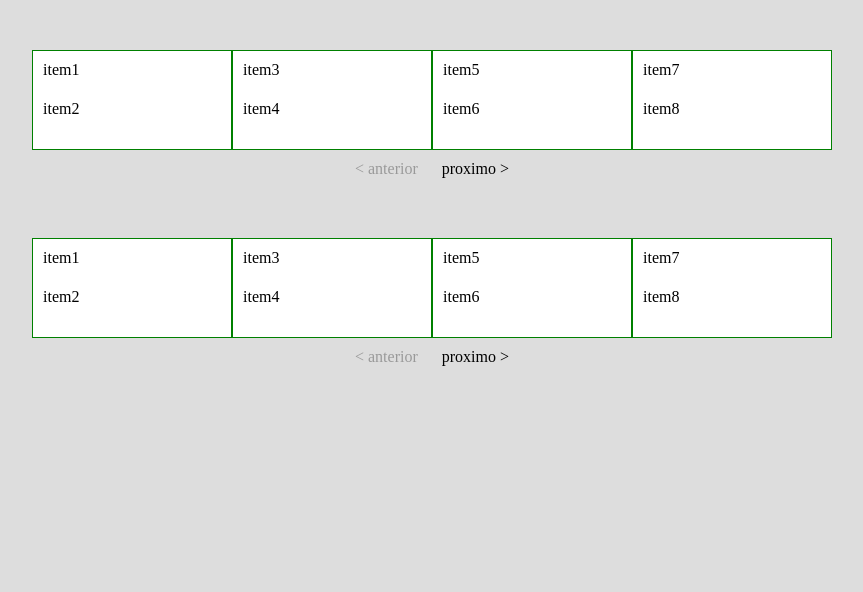
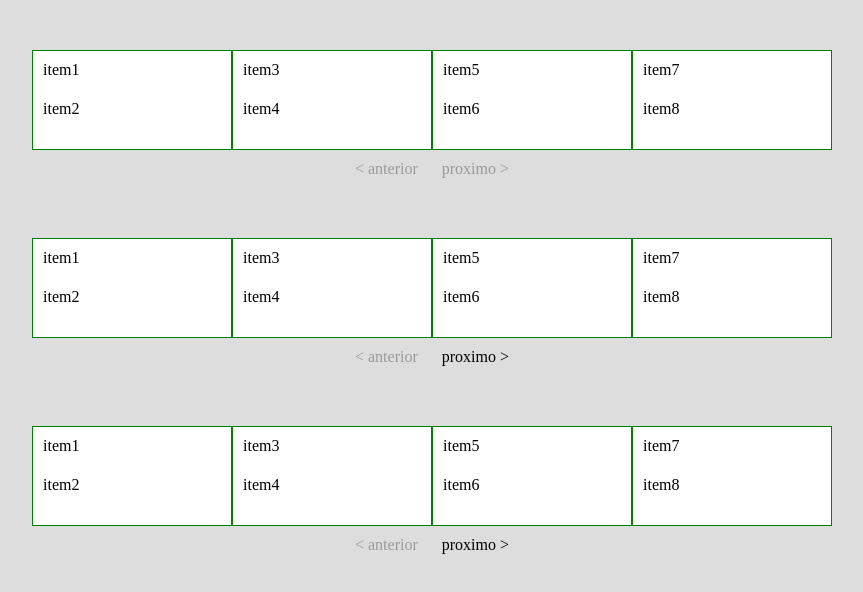
Before and after one commit to tomnunes/slider, a plain HTML site: page index.html in a window 1280 px wide. Shown: the whole page, without its empty margins (208-1071 px from the left). Drawn offline with nearby package versions, Linux system fonts and the light colour scheme.

Commit message:
fixed bug with more than one slide on same page

```diff
--- a/index.html
+++ b/index.html
@@ -94,6 +94,36 @@
       <div class="icon-arrow arrow-left sprite">< anterior</div>
       <div class="icon-arrow arrow-right sprite">proximo ></div>
     </div>
+
+    <div class="grid-slide">
+      <div class="canvas">
+        <div class="grid-trail">
+          <ul class="grid-item">
+            <li>item1</li>
+            <li>item2</li>
+          </ul>
+          <ul class="grid-item">
+            <li>item3</li>
+            <li>item4</li>
+          </ul>
+          <ul class="grid-item">
+            <li>item5</li>
+            <li>item6</li>
+          </ul>
+          <ul class="grid-item">
+            <li>item7</li>
+            <li>item8</li>
+          </ul>
+          <ul class="grid-item">
+            <li>item9</li>
+            <li>item10</li>
+          </ul>
+          </ul>
+        </div>
+      </div>
+      <div class="icon-arrow arrow-left sprite">< anterior</div>
+      <div class="icon-arrow arrow-right sprite">proximo ></div>
+    </div>
   </body>
   <script src="http://code.jquery.com/jquery-2.1.1.min.js"></script>
   <script src="js/slider.js"></script>
--- a/js/slider.js
+++ b/js/slider.js
@@ -1,34 +1,36 @@
 jQuery(document).ready(function(){
-  function showArrow(productsGrid, gridGeral) {
-      var marginLeft = parseInt(gridGeral.find(".grid-trail").css("margin-left"));
-      var widthLi = parseInt(gridGeral.find(".grid-trail .grid-item").eq(0).css("width"));
-      var quantityEls = productsGrid.size();
+  function showArrow() {
+    jQuery(".grid-slide").each(function(){
+          var marginLeft = parseInt(jQuery(this).find(".grid-trail").css("margin-left"));
+          var widthLi = parseInt(jQuery(this).find(".grid-trail .grid-item").eq(0).css("width"));
+          var quantityEls = jQuery(this).find(".grid-item").size();
           var totalWidth = quantityEls * widthLi;
-      var visibleAreaAndLeft = parseInt(gridGeral.find(".canvas").css("width")) + (marginLeft * -1);
+          var visibleAreaAndLeft = parseInt(jQuery(this).find(".canvas").css("width")) + (marginLeft * -1);
           if ( marginLeft < 0 ){
-          gridGeral.find(".arrow-left").removeClass("arrow-off");
-          gridGeral.find(".arrow-left").addClass("arrow-on");
+              jQuery(this).find(".arrow-left").removeClass("arrow-off");
+              jQuery(this).find(".arrow-left").addClass("arrow-on");
           }
           else {
-          gridGeral.find(".arrow-left").removeClass("arrow-on");
-          gridGeral.find(".arrow-left").addClass("arrow-off");
+              jQuery(this).find(".arrow-left").removeClass("arrow-on");
+              jQuery(this).find(".arrow-left").addClass("arrow-off");
           }
 
           if (totalWidth > visibleAreaAndLeft) {
-          gridGeral.find(".arrow-right").removeClass("arrow-off");
-          gridGeral.find(".arrow-right").addClass("arrow-on");
+              jQuery(this).find(".arrow-right").removeClass("arrow-off");
+              jQuery(this).find(".arrow-right").addClass("arrow-on");
           }
           else {
-          gridGeral.find(".arrow-right").removeClass("arrow-on");
-          gridGeral.find(".arrow-right").addClass("arrow-off");
+              jQuery(this).find(".arrow-right").removeClass("arrow-on");
+              jQuery(this).find(".arrow-right").addClass("arrow-off");
           }
           console.log("marginLeft = " + marginLeft);
           console.log("widthLi = " + widthLi);
           console.log("quantityEls = " + quantityEls);
           console.log("totalWidth = " + totalWidth);
           console.log("visibleAreaAndLeft = " + visibleAreaAndLeft);
+    })
   }
-  showArrow(jQuery(".grid-trail .grid-item"),jQuery(".grid-slide"));
+  showArrow();
 
   jQuery(".arrow-right").click(function(){
       if (jQuery(this).hasClass("arrow-on")) {
@@ -41,7 +43,7 @@ jQuery(document).ready(function(){
           var widthLi = parseInt(jQuery(Slide).find(".grid-item").eq(0).css("width")) * Lis;
           var newMarginLeft = parseInt(jQuery(Slide).find(".grid-trail").css("margin-left")) - widthLi;
 
-          jQuery(Slide).find(".grid-trail").animate({marginLeft: newMarginLeft + "px"}, 500, function() { showArrow(jQuery(this).parent().parent(".grid-slide").find(".grid-item"),jQuery(this).parent().parent(".grid-slide")); });
+          jQuery(Slide).find(".grid-trail").animate({marginLeft: newMarginLeft + "px"}, 500, function() { showArrow(); });
       };
 
   })
@@ -56,7 +58,7 @@ jQuery(document).ready(function(){
           var widthLi = parseInt(jQuery(Slide).find(".grid-item").eq(0).css("width")) * Lis;
           var newMarginLeft = parseInt(jQuery(Slide).find(".grid-trail").css("margin-left")) + widthLi;
 
-          jQuery(Slide).find(".grid-trail").animate({marginLeft: newMarginLeft + "px"}, 500, function() { showArrow(jQuery(this).parent().parent(".grid-slide").find(".grid-item"),jQuery(this).parent().parent(".grid-slide")); });
+          jQuery(Slide).find(".grid-trail").animate({marginLeft: newMarginLeft + "px"}, 500, function() { showArrow(); });
       };
   })
 })
```
Lines whose indentation alone changed are shown as unchanged.
